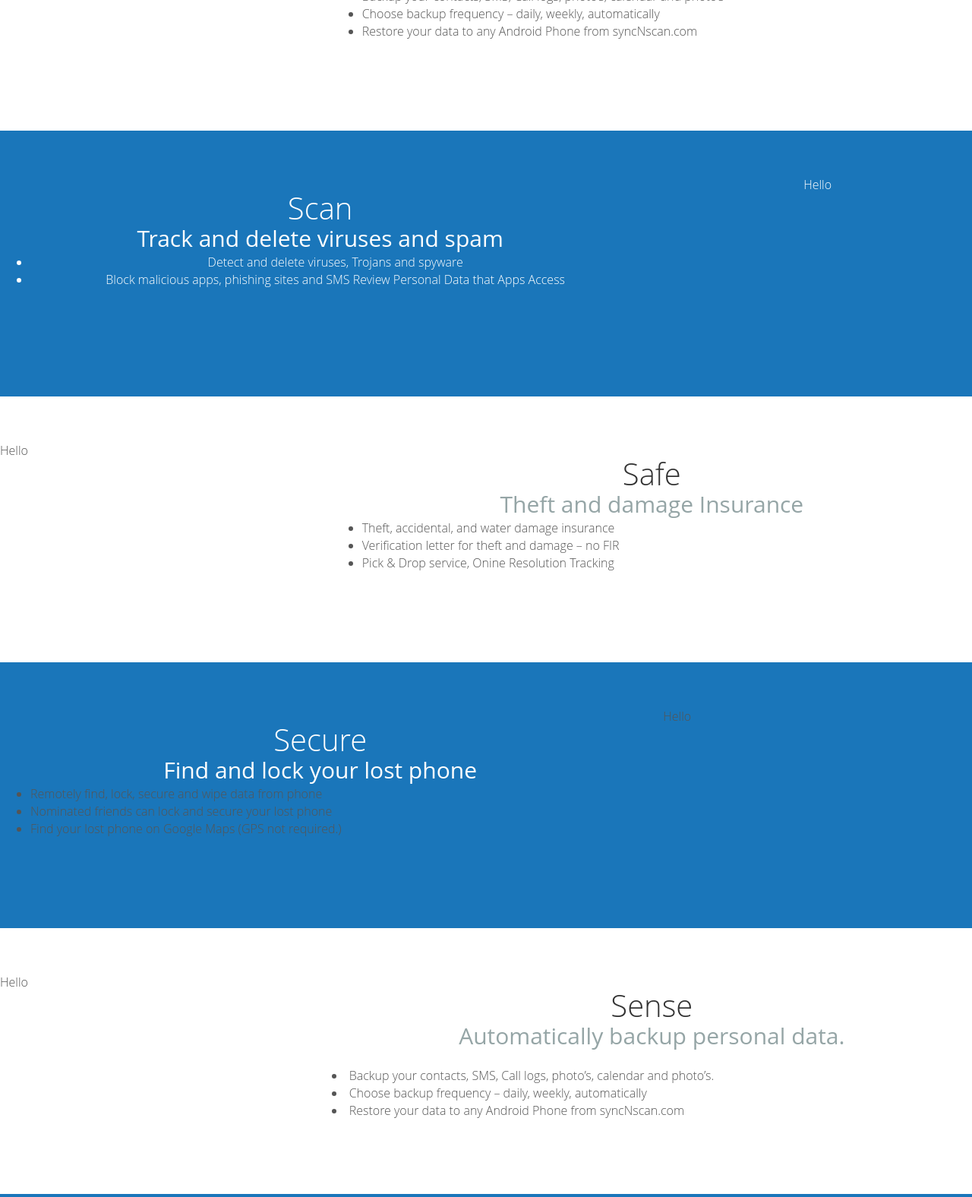
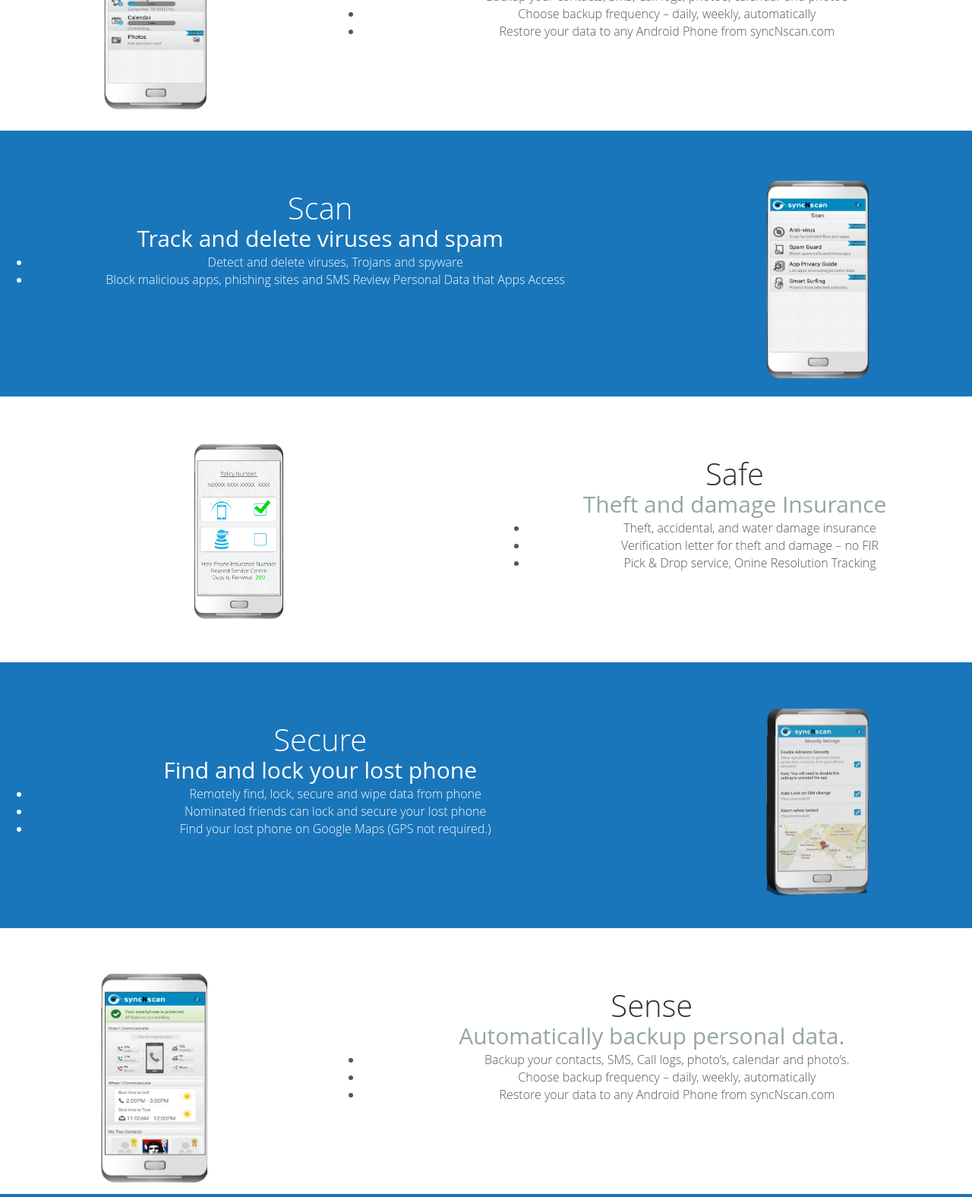
Before and after one commit to mondo989/SyncnSave, a plain HTML site: page more-info.html in a window 1280 px wide. Shown: the part 681-2257 px from the top of the page at 76% size. Drawn offline with nearby package versions, Linux system fonts and the light colour scheme.

Commit message:
added images to second page, media queries to images for mobile

```diff
--- a/css/main.css
+++ b/css/main.css
@@ -65,10 +65,15 @@ footer {
 }
 
 .red {
-
     background: none repeat scroll 0% 0% #000;
     margin-top: 70px;
-    opacity: 0.75;
+    opacity: 0.65;
+    padding-bottom: 40px;
+    border-radius: 6px;
+}
+
+.right {
+    text-align: center;
 
 }
 
@@ -166,7 +171,7 @@ footer {
 }
 
 .learn-more {
-    font-size: 20px;
+    font-size: 16px;
 }
 
 .four-icon {
@@ -486,8 +491,6 @@ a:after {
    -ms-animation: slideDownRetourn 1.25s ease-Out;
    -o-animation: slideDownRetourn 1.25s ease-Out;
    animation: slideDownRetourn 1.25s ease-Out;
-
-
 }
 
 .navbar-default .navbar-nav > li > a {
@@ -560,6 +563,15 @@ margin-top: 70px;
     margin-bottom: 35px;
     font-size: 40px;
 
+}
+
+.phone-info-screenshot {
+    width: 140px;
+    text-align: center;
+    position: absolute;
+    left: 0;
+    right: 0;
+    margin: 0 auto;
 }
 
 
@@ -696,7 +708,6 @@ margin-top: 70px;
     background: rgb(26, 118, 186);
     height: 350px;
     padding-top: 60px;
-    text-align: center;
     color: white;
 }
 
@@ -708,6 +719,7 @@ margin-top: 70px;
     background: rgb(26, 118, 186);
     height: 350px;
     padding-top: 60px;
+    color: white;
 }
 
 .safe {
@@ -720,7 +732,7 @@ margin-top: 70px;
     padding-top: 60px;
 }
 
-
+/*  1st break from media queries */
 @media (max-width: 995px) {
   .left-border{
         -webkit-transition: 1.5s;
@@ -746,8 +758,13 @@ margin-top: 70px;
     }
 
     .hero-smartphone {
-        width: 220px;
+        display: none;
     }
+
+    .phone-info-screenshot {
+        display: none;
+    }
+
 }
 
 
--- a/more-info.html
+++ b/more-info.html
@@ -58,12 +58,12 @@
   <section class="sync">
     <div class="row">
         <div class="col-md-4">
-
+        <img class="phone-info-screenshot" src="./img/sync.png" alt="">
         </div>
-         <div class="col-md-8">
+         <div class="col-md-8 ">
             <h1>Sync</h1>
             <h4>Automatically backup personal data.</h4>
-                <ul>
+                <ul class="right">
                 <li>Backup your contacts, SMS, Call logs, photo’s, calendar and photo’s</li>
                  <li>Choose backup frequency – daily, weekly, automatically</li>
                 <li>Restore your data to any Android Phone from syncNscan.com</li><br>
@@ -77,28 +77,28 @@
              <div class="col-md-8">
                 <h1 class="font-white">Scan</h1>
                 <h4 class="font-white">Track and delete viruses and spam</h4>
-                    <ul>
+                    <ul class="right">
                          <li> Detect and delete viruses, Trojans and spyware</li>
                           <li>Block malicious apps, phishing sites and SMS
                           Review Personal Data that Apps Access</li><br>
                     </ul>
                </div>
                 <div class="col-md-4">
-                  Hello
+                    <img class="phone-info-screenshot" src="./img/scan.png" alt="">
                 </div>
         </div>
   </section>
 
   <section class="safe">
     <div class="row">
-        <div class="col-md-4">
-          Hello
+        <div class="col-md-6">
+            <img class="phone-info-screenshot" src="./img/phone.png" alt="">
         </div>
 
-         <div class="col-md-8">
+         <div class="col-md-6">
            <h1>Safe</h1>
               <h4>Theft and damage Insurance</h4>
-                  <ul>
+                  <ul class="right">
                    <li>Theft, accidental, and water damage insurance</li>
                    <li>Verification letter for theft and damage – no FIR</li>
                    <li>Pick & Drop service, Onine Resolution Tracking</li><br>
@@ -112,14 +112,14 @@
         <div class="col-md-8">
         <h1 class="font-white">Secure</h1>
             <h4 class="font-white">Find and lock your lost phone</h4>
-              <ul>
+              <ul class="right">
                 <li>Remotely find, lock, secure and wipe data from phone</li>
                 <li>Nominated friends can lock and secure your lost phone</li>
                 <li>Find your lost phone on Google Maps (GPS not required.)</li><br>
               </ul>
         </div>
         <div class="col-md-4">
-          Hello
+         <img class="phone-info-screenshot" src="./img/safe.png" alt="">
         </div>
     </div>
   </section>
@@ -127,16 +127,16 @@
 <section class="sense">
     <div class="row">
         <div class="col-md-4">
-          Hello
+            <img class="phone-info-screenshot" src="./img/sense.png" alt="">
         </div>
          <div class="col-md-8">
           <h1>Sense</h1>
             <h4>Automatically backup personal data.</h4>
-              <p>
+              <ul class="right">
                 <li>Backup your contacts, SMS, Call logs, photo’s, calendar and photo’s.</li>
                 <li>Choose backup frequency – daily, weekly, automatically</li>
                 <li>Restore your data to any Android Phone from syncNscan.com</li><br>
-              </p>
+              </ul>
         </div>
     </div>
   </section>
```
Also changed, not shown: img/safe.png (added), img/scan.png (added), img/sense.png (added), img/sync.png (added).
